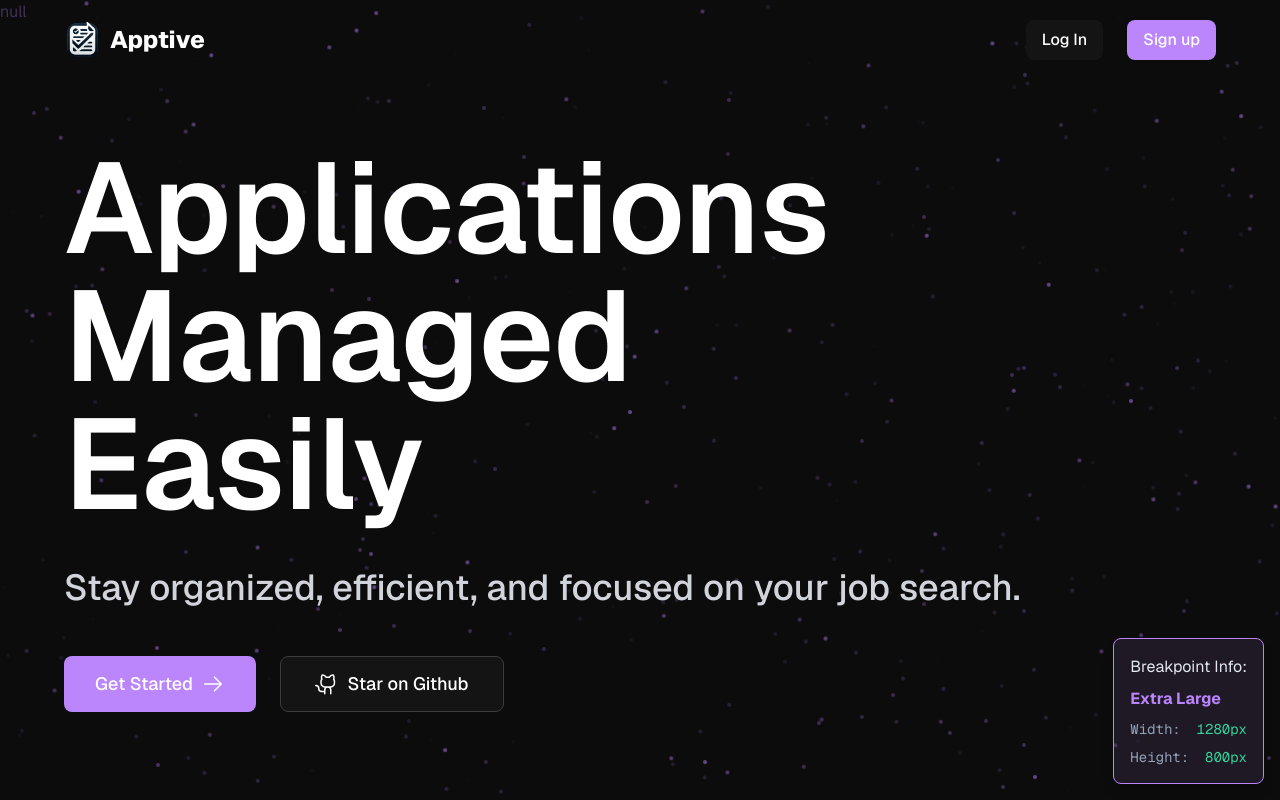
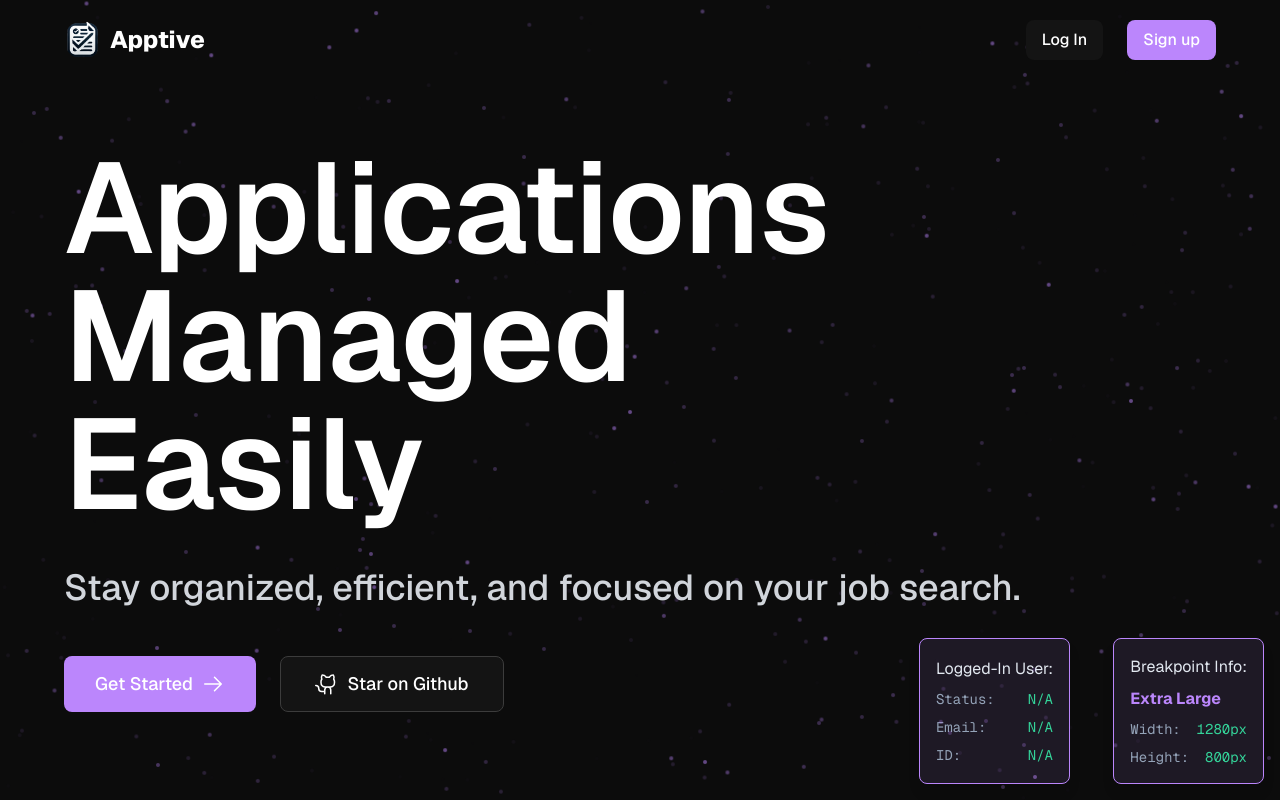
Before and after one commit to krishabbashyal/Apptive, a Next.js app in the folder client/: page / in a window 1280 px wide. Built offline with nearby package versions, Linux system fonts and the light colour scheme; no server answers.

Commit message:
Updated UserInfo component to show the currently logged in user

```diff
--- a/client/src/components/DevTools/UserInfo.tsx
+++ b/client/src/components/DevTools/UserInfo.tsx
@@ -2,7 +2,6 @@
 import { User } from "@supabase/supabase-js";
 import { getUser } from "@/app/(auth)/actions";
 import { useState, useEffect } from "react";
-
 
 const UserInfo = () => {
   const [user, setUser] = useState<User | null>(null);
@@ -20,7 +19,26 @@ const UserInfo = () => {
     fetchUser();
   }, []);
 
-  return <div className="absolute opacity-30 text-accent">{JSON.stringify(user, null, 2)}</div>;
+  return (
+    <div className="fixed bottom-4 right-[210px] py-[18px] rounded-lg border border-accent bg-accentHighlight p-4 shadow-lg backdrop-blur-sm">
+      <h1 className="mb-2 text-slate-200">Logged-In User:</h1>
+
+      <div className="space-y-2 font-mono text-sm">
+        <p className="flex justify-between">
+          <span className="text-slate-400">Status:</span>
+          <span className="text-emerald-400">{user?.role || "N/A"}</span>
+        </p>
+        <p className="flex justify-between">
+          <span className="text-slate-400">Email:</span>
+          <span className="text-emerald-400">{user?.email || "N/A"}</span>
+        </p>
+        <p className="flex justify-between">
+          <span className="text-slate-400 mr-4">ID:</span>
+          <span className="text-emerald-400">{user?.id || "N/A"}</span>
+        </p>
+      </div>
+    </div>
+  );
 };
 
 export default UserInfo;
```
